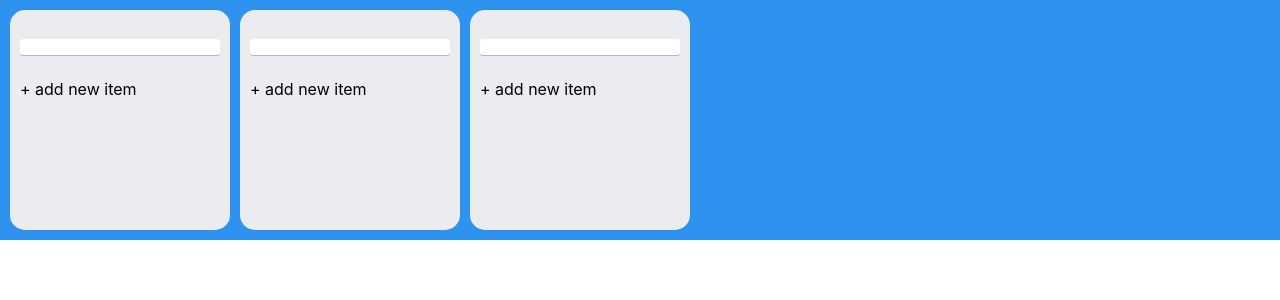
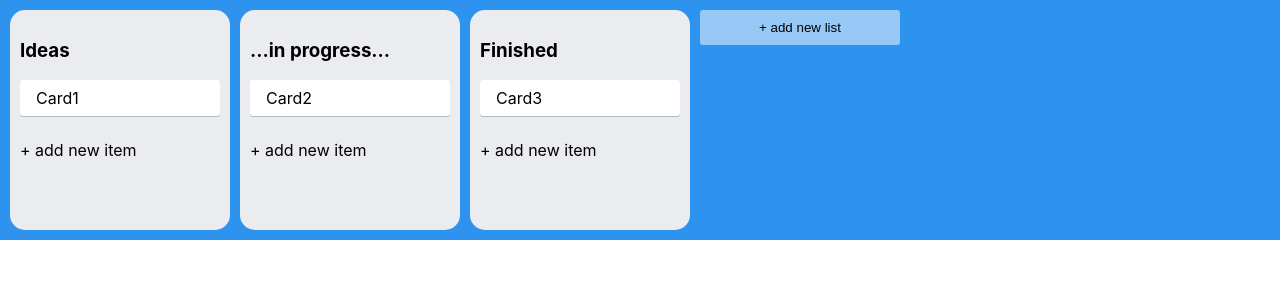
Before and after one commit to thornhell/cardmanager, a React (Create React App) app: page / in a window 1280 px wide. Shown: the top 300 px of the page. Built offline with nearby package versions, Linux system fonts and the light colour scheme.

Commit message:
Some changes.

```diff
--- a/src/App.tsx
+++ b/src/App.tsx
@@ -2,15 +2,17 @@ import React from 'react';
 import Column from './components/Column';
 import Card from './components/Card';
 import './app.css'
+import NewList from './components/NewList';
 
 function App() {
-  return (
-    <div className='app'>
-      <Column><Card /></Column>
-      <Column><Card /></Column>
-      <Column><Card /></Column>
-    </div>
-  );
+    return (
+        <div className='app'>
+            <Column text='Ideas'><Card text='Card1'/></Column>
+            <Column text='...in progress... '><Card text='Card2'/></Column>
+            <Column text='Finished'><Card text='Card3'/></Column>
+            <NewList/>
+        </div>
+    );
 }
 
 export default App;
```
